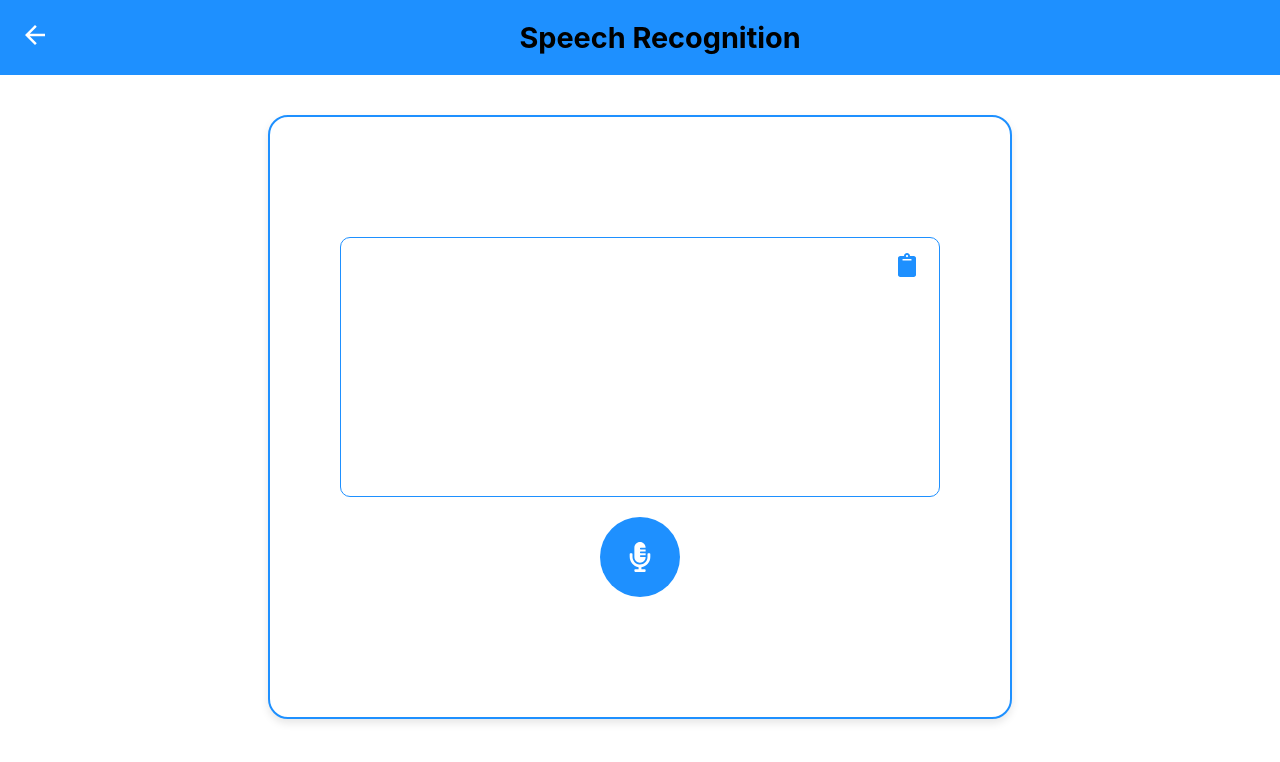
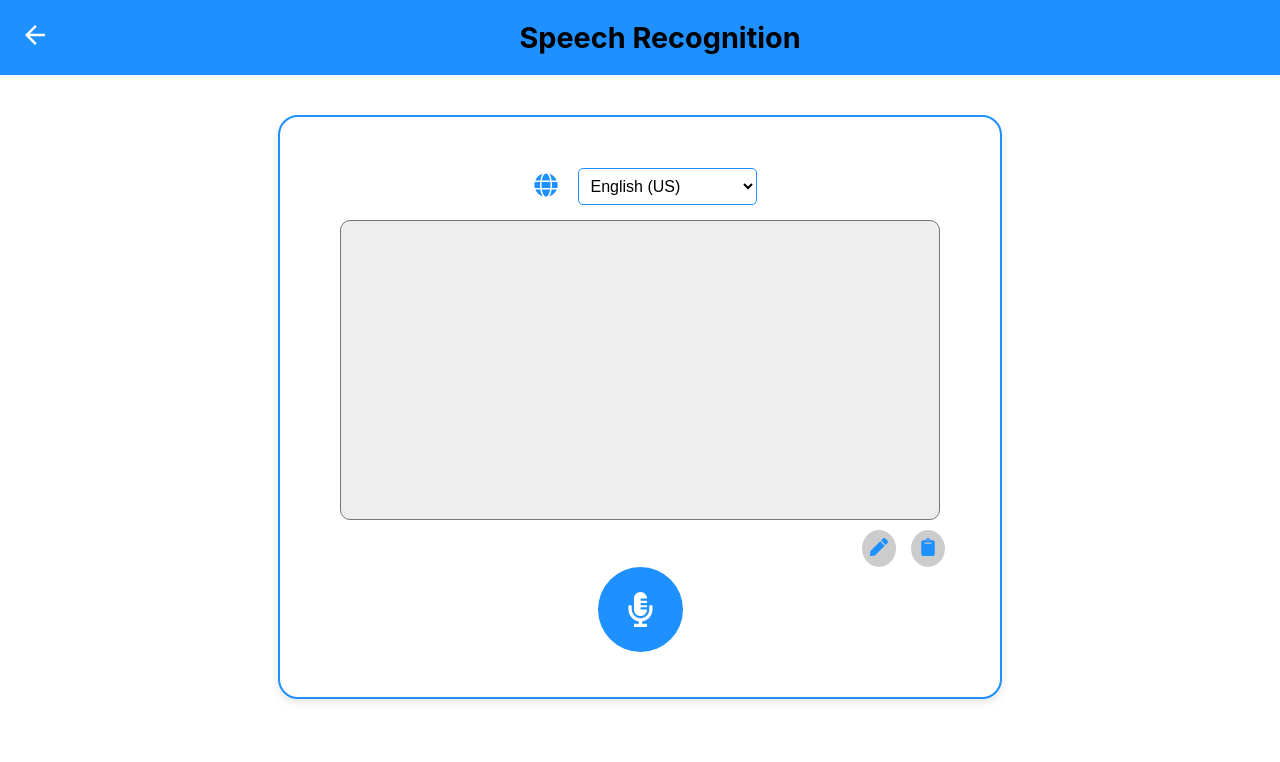
Before and after one commit to Kedjuprecious/SpeakSmart, a React (Create React App) app in the folder SpeakSmart/: page /recognition in a window 1280 px wide. Shown: the top 762 px of the page. Built offline with nearby package versions, Linux system fonts and the light colour scheme.

Commit message:
Adding speech recognition complete code

```diff
--- a/SpeakSmart/src/Features/SpeechRecognition/SpeechRecognitionMain.js
+++ b/SpeakSmart/src/Features/SpeechRecognition/SpeechRecognitionMain.js
@@ -1,18 +1,66 @@
-import React, { useState } from "react";
-import { FaMicrophoneAlt, FaClipboard } from "react-icons/fa";
+import React, { useState, useEffect, useRef } from "react";
+import { FaMicrophoneAlt, FaClipboard, FaPen, FaGlobe } from "react-icons/fa";
 import "../../Styles/SpeechRecognitionMain.css";
 
 const SpeechRecognitionInput = () => {
   const [text, setText] = useState("");
   const [recording, setRecording] = useState(false);
+  const [listeningMessage, setListeningMessage] = useState("");
+  const [language, setLanguage] = useState("en-US");
+  const recognition = useRef(null);
+
+  const languageOptions = [
+    { code: "en-US", label: "English (US)" },
+    { code: "en-GB", label: "English (UK)" },
+    { code: "es-ES", label: "Spanish" },
+    { code: "fr-FR", label: "French" },
+    { code: "de-DE", label: "German" },
+    { code: "it-IT", label: "Italian" },
+    { code: "pt-PT", label: "Portuguese" },
+    { code: "nl-NL", label: "Dutch" },
+    { code: "ru-RU", label: "Russian" },
+    { code: "ja-JP", label: "Japanese" },
+    { code: "ko-KR", label: "Korean" },
+    { code: "zh-CN", label: "Chinese (Mandarin)" },
+    { code: "ar-SA", label: "Arabic" },
+    { code: "hi-IN", label: "Hindi" },
+    { code: "tr-TR", label: "Turkish" },
+  ];
+
+  useEffect(() => {
+    if (!("webkitSpeechRecognition" in window)) {
+      alert("Your browser does not support Speech Recognition.");
+      return;
+    }
+
+    recognition.current = new window.webkitSpeechRecognition();
+    recognition.current.continuous = true;
+    recognition.current.interimResults = true;
+    recognition.current.lang = language;
+
+    recognition.current.onresult = (event) => {
+      let transcript = "";
+      for (let i = 0; i < event.results.length; i++) {
+        transcript += event.results[i][0].transcript + " ";
+      }
+      setText((prevText) => prevText + " " + transcript.trim());
+    };
+
+    recognition.current.onerror = (event) => {
+      console.error("Speech recognition error:", event.error);
+    };
+  }, [language]);
 
   const handleToggleRecording = () => {
     if (recording) {
+      recognition.current.stop();
       setRecording(false);
-      setText("Recognized speech will appear here.");
+      setListeningMessage("");
     } else {
+      recognition.current.start();
       setRecording(true);
-      setText("Listening..."); // Placeholder while recording
+      setListeningMessage("Listening...");
+      setText("");
     }
   };
 
@@ -22,20 +70,45 @@ const SpeechRecognitionInput = () => {
     });
   };
 
+  const handleLanguageChange = (e) => {
+    setLanguage(e.target.value);
+  };
+
   return (
     <div className="recognition-main-container">
+      <div className="language-selector">
+        <button className="language-btn" title="Choose Language">
+          <FaGlobe size={24} color="#1E90FF" />
+        </button>
+        <select id="language-select" value={language} onChange={handleLanguageChange} className="language-dropdown">
+          {languageOptions.map((option) => (
+            <option key={option.code} value={option.code}>
+              {option.label}
+            </option>
+          ))}
+        </select>
+      </div>
+
       <div className="recognition-textarea-container">
         <textarea value={text} readOnly className="recognition-textarea" />
+      </div>
+
+      <div className="action-buttons-container">
+        <button className="edit-btn" title="Edit text">
+          <FaPen size={18} color="#1E90FF" />
+        </button>
         <button className="clipboard-btn" onClick={handleCopyToClipboard} title="Copy to clipboard">
-          <FaClipboard size={24} color="#1E90FF" />
+          <FaClipboard size={18} color="#1E90FF" />
         </button>
       </div>
+
+      {listeningMessage && <p className="listening-indicator">{listeningMessage}</p>}
       <button
         className="recognition-mic-btn"
         onClick={handleToggleRecording}
         title={recording ? "Stop Recording" : "Start Recording"}
       >
-        <FaMicrophoneAlt size={40} color={recording ? "#ff0000" : "#ffffff"} />
+        <FaMicrophoneAlt size={35} color={recording ? "#ff0000" : "#ffffff"} />
       </button>
     </div>
   );
--- a/SpeakSmart/src/Styles/SpeechRecognitionMain.css
+++ b/SpeakSmart/src/Styles/SpeechRecognitionMain.css
@@ -1,11 +1,9 @@
-/* Main container */
 .recognition-main-container {
-    width: 900%;
+    width: 90%;
     max-width: 700px;
-    height: auto;
     min-height: 70vh;
     margin: 5vh auto;
-    border: 2px solid #1E90FF;
+    border: 2px solid #1e90ff;
     border-radius: 20px;
     display: flex;
     flex-direction: column;
@@ -13,52 +11,111 @@
     align-items: center;
     background-color: #fff;
     box-shadow: 0 4px 8px rgba(0, 0, 0, 0.1);
-    padding: 20px;
+    padding: 10px;
     transition: all 0.3s ease-in-out;
 }
 
-/* Textarea container */
+.language-selector {
+    width: 100%;
+    display: flex;
+    justify-content: center;
+    margin-bottom: 10px;
+    align-items: center;
+}
+
+.language-btn {
+    background: none;
+    border: none;
+    cursor: pointer;
+    margin-right: 10px;
+    padding: 10px;
+    border-radius: 50%;
+    background-color: #e6f0ff;
+    transition: transform 0.2s ease-in-out;
+}
+
+.language-btn:hover {
+    transform: scale(1.1);
+}
+
+.language-dropdown {
+    padding: 8px;
+    font-size: 1rem;
+    border-radius: 5px;
+    border: 1px solid #1e90ff;
+    background-color: #fff;
+    outline: none;
+}
+
+.listening-indicator {
+    font-size: 1.2rem;
+    color: red;
+    font-weight: bold;
+    margin-bottom: 10px;
+}
+
 .recognition-textarea-container {
-    position: relative;
     width: 100%;
     max-width: 600px;
     display: flex;
     align-items: center;
+    position: relative;
 }
 
-/* Textarea */
 .recognition-textarea {
     width: 100%;
-    min-height: 260px;
-    border: 1px solid #1E90FF;
+    min-height: 300px;
     border-radius: 10px;
     padding: 15px;
     font-size: 1.2rem;
-    text-align: center;
+    text-align: left;
     resize: none;
     outline: none;
     box-sizing: border-box;
+    overflow-y: auto;
+    background-color: #eeeeee;
 }
 
-/* Clipboard icon button */
-.clipboard-btn {
-    position: absolute;
-    right: 15px;
-    top: 15px;
+.action-buttons-container {
+    width: 100%;
+    display: flex;
+    justify-content: flex-end;
+    margin-right: 90px;
+    gap: 15px;
+    margin-top: 10px;
+}
+
+.clipboard-btn,
+.edit-btn,
+.language-btn {
     background: none;
     border: none;
     cursor: pointer;
     transition: transform 0.2s ease-in-out;
 }
 
-.clipboard-btn:hover {
+.clipboard-btn,
+.edit-btn {
+    padding: 8px;
+    background: #ccc;
+    border-radius: 50%;
+    margin-bottom: 10px;
+}
+
+.clipboard-btn.clicked,
+.edit-btn.clicked {
+    color: red;
+}
+
+.clipboard-btn:hover,
+.edit-btn:hover,
+.language-btn:hover {
     transform: scale(1.1);
 }
 
-/* Microphone button */
 .recognition-mic-btn {
-    margin-top: 20px;
-    background-color: #1E90FF;
+    margin-top: -10px;
+    background-color: #1e90ff;
     border: none;
     padding: 25px;
     border-radius: 50%;
@@ -67,12 +124,6 @@
     display: flex;
     justify-content: center;
     align-items: center;
-}
-
-/* Adjusting mic button size */
-.recognition-mic-btn svg {
-    width: 30px;
-    height: 30px;
 }
 
 .recognition-mic-btn:hover {
@@ -84,7 +135,6 @@
     cursor: not-allowed;
 }
 
-/* Responsive Design */
 @media (max-width: 768px) {
     .recognition-main-container {
         width: 95%;
@@ -98,9 +148,12 @@
         font-size: 1rem;
     }
 
+    .language-selector {
+        margin-bottom: 15px;
+    }
+
     .clipboard-btn {
-        right: 10px;
-        top: 10px;
+        margin-top: 8px;
     }
 
     .recognition-mic-btn {
@@ -123,9 +176,12 @@
         font-size: 0.9rem;
     }
 
+    .language-selector {
+        margin-bottom: 10px;
+    }
+
     .clipboard-btn {
-        right: 8px;
-        top: 8px;
+        margin-top: 5px;
     }
 
     .recognition-mic-btn {
```
